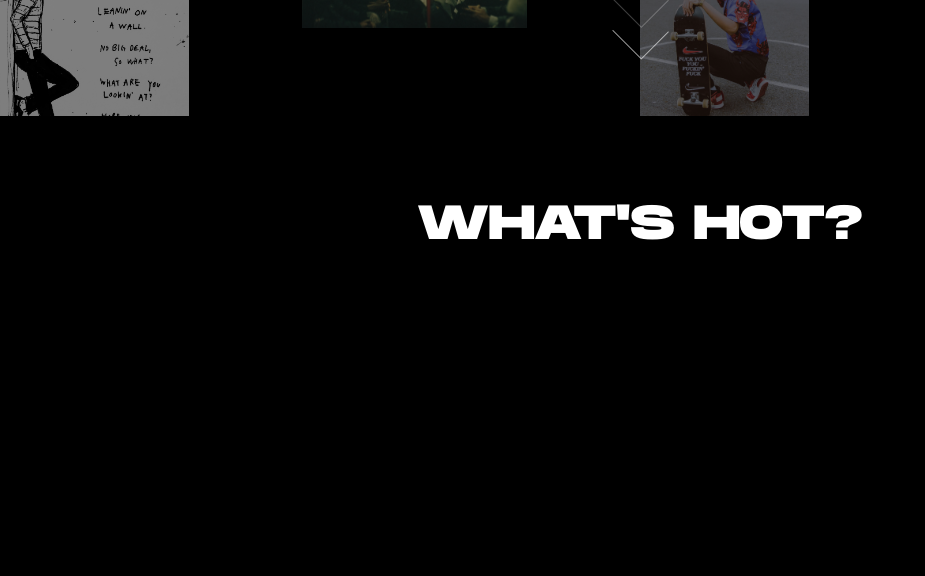
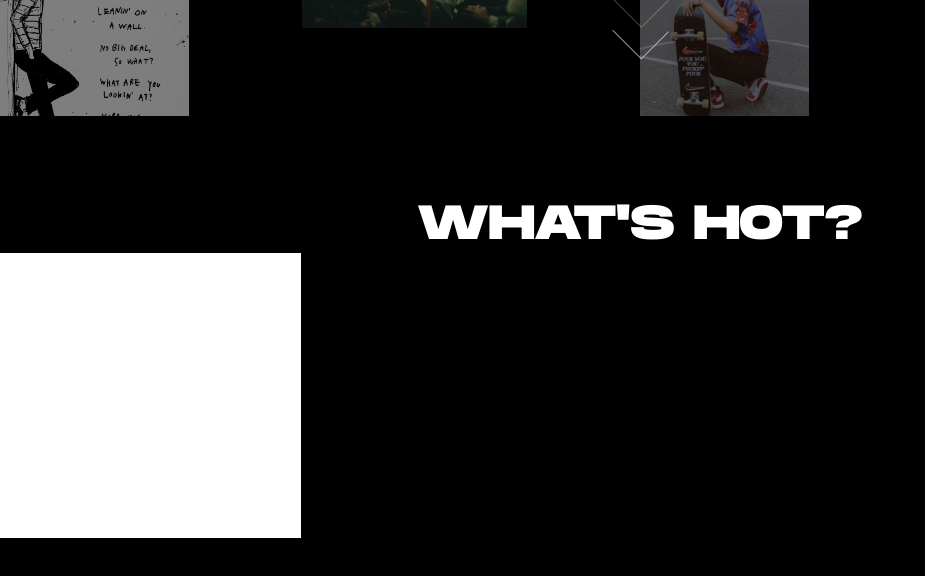
Before and after one commit to daniel3-dev/Apparel, a plain HTML site: page index.html in a window 1280 px wide. Shown: the part 724-1300 px from the top of the page, without its empty margins (0-925 px from the left). Drawn offline with Linux system fonts and the light colour scheme.

Commit message:
Worked on section 2

```diff
--- a/index.html
+++ b/index.html
@@ -25,8 +25,9 @@
         - Fix thicker arrows look uneven
         - Make nav links bold?
         - Add hover effect or animation to section 2 header
+        - Speed up marquee on smaller screens
 
-        Finished mosaic, added overlay, added marquee text, added circle that follows cursor, started section 2
+
     -->
     <nav class="flex">
       <a href="index.html">
@@ -126,6 +127,11 @@
 
     <section class="two">
       <h1>WHAT'S HOT?</h1>
+      <div class="shop-item-grid">
+        <div class="shop-item">
+          <p>hello</p>
+        </div>
+      </div>
     </section>
 
     <svg class="cursor" width="80" height="80" viewBox="0 0 80 80">
--- a/style.css
+++ b/style.css
@@ -310,3 +310,17 @@ nav a {
   text-align: center;
   font-size: 3rem;
 }
+
+.shop-item-grid {
+  display: grid;
+  grid-template-columns: repeat(4, 1fr);
+  grid-template-rows: repeat(2, 1fr);
+  grid-column-gap: 2%;
+  grid-row-gap: 5%;
+  /*background-color: blue;*/
+  height: 75vh;
+}
+
+.shop-item {
+  background-color: #fff;
+}
```
